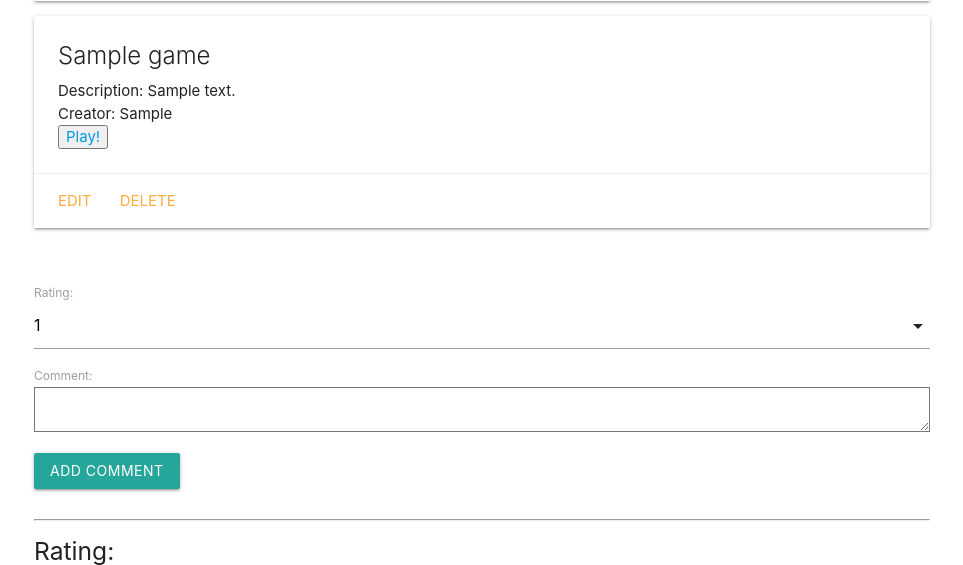
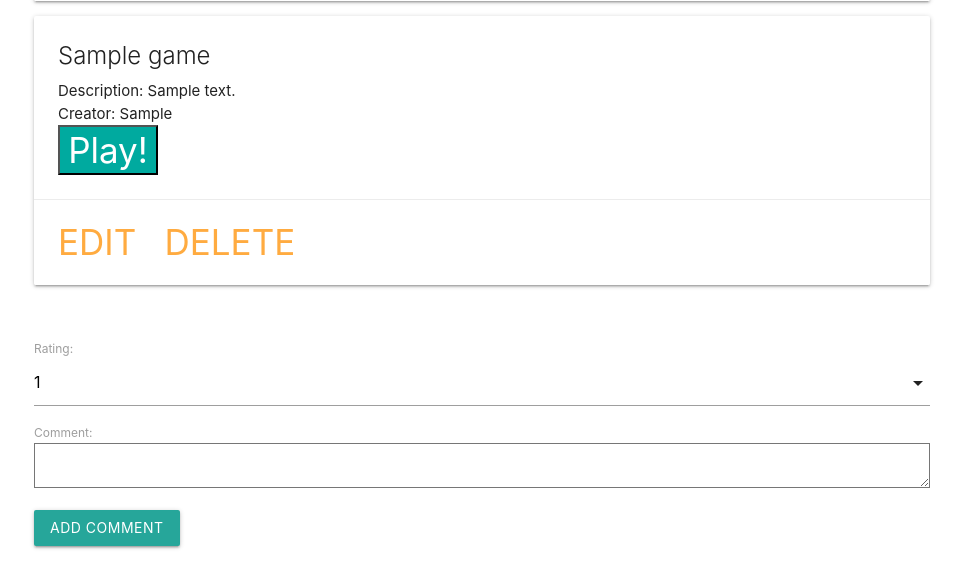
Before and after one commit to karatikidd94/browgames, a Django app: page /games/1/ in a window 1280 px wide. Shown: the part 928-1493 px from the top of the page, without its empty margins (158-1121 px from the left). Run offline with Django 4.2, Linux system fonts and the light colour scheme; a user stored in the database is signed in; tables that the repository leaves empty hold one stand-in row (values such as "Sample post").

Commit message:
adjusts styling

```diff
--- a/main_app/static/css/style.css
+++ b/main_app/static/css/style.css
@@ -19,3 +19,14 @@ footer.page-footer {
   margin-right: auto;
   width: 50%;
 }
+
+button.play {
+  background-color: #00AA9F;
+  width: 100px;
+  height: 50px;
+}
+
+a {
+  color: white;
+  font-size: 35px;
+}
--- a/main_app/templates/games/detail.html
+++ b/main_app/templates/games/detail.html
@@ -26,7 +26,7 @@
       <span class="card-title">{{ game.title }}</span>
       <p>Description: {{ game.description }}</p>
       <p>Creator: {{ game.creator }}</p>
-      <p><button class="play"><a href=" {{ game.link }} " target="_blank">Play!</a></p>
+      <button class="play"><a href=" {{ game.link }} " target="_blank">Play!</a>
     </div>
     <div class="card-action">
       {% if user.id == game.user_id %}
```
Also changed, not shown: main_app/templates/profiles/index.html (+5 -6 lines).
